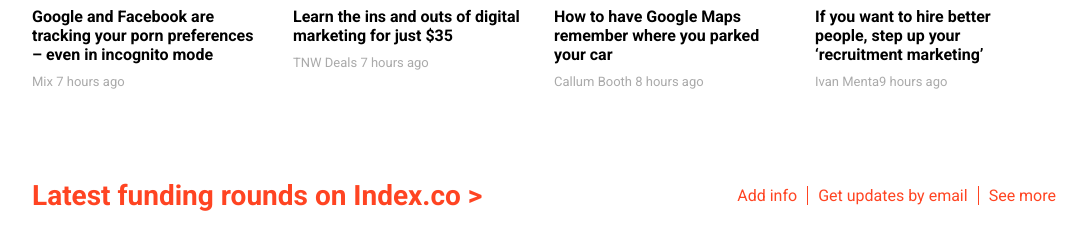
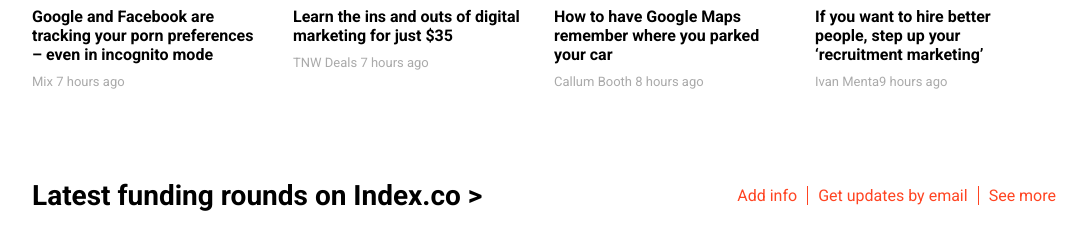
Before and after one commit to KaushikShivam/the_next_web_clone, a plain HTML site: page index.html in a window 1280 px wide. In both pictures the pointer is over the link "Latest funding rounds on Index.co >". Shown: the part 1150-1384 px from the top of the page, without its empty margins (96-1183 px from the left). Drawn offline with Linux system fonts and the light colour scheme.

Commit message:
Fix links for the deals

```diff
--- a/assets/css/style.css
+++ b/assets/css/style.css
@@ -333,6 +333,11 @@
 .deals__header a {
   color: #f42;
   text-decoration: none;
+}
+
+.deals__header  a:hover,
+.deal-list a:hover {
+  color: black;
 }
 
 .deals__header ul {
```
